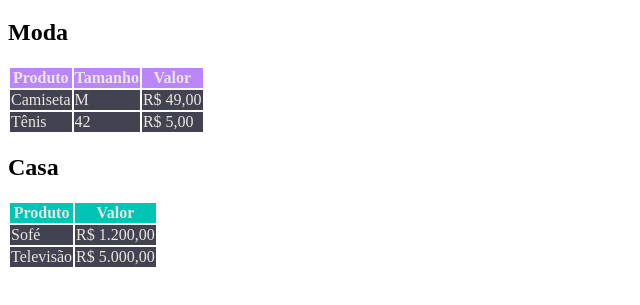
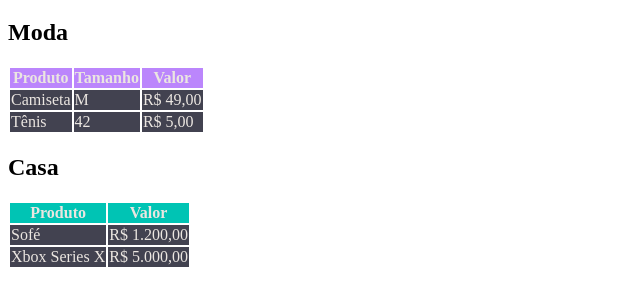
Before and after one commit to Dev-pionner/Table, a plain HTML site: page index.html in a window 1280 px wide. Shown: the part 61-366 px from the top of the page, without its empty margins (0-640 px from the left). Drawn offline with Linux system fonts and the light colour scheme.

Commit message:
troquei produto tv para xbox sx

```diff
--- a/index.html
+++ b/index.html
@@ -46,7 +46,7 @@
                     <td>R$ 1.200,00</td>
                 </tr>
                 <tr>
-                    <td>Televisão</td>
+                    <td>Xbox Series X</td>
                     <td>R$ 5.000,00</td>
                 </tr>
             </tbody>
```
